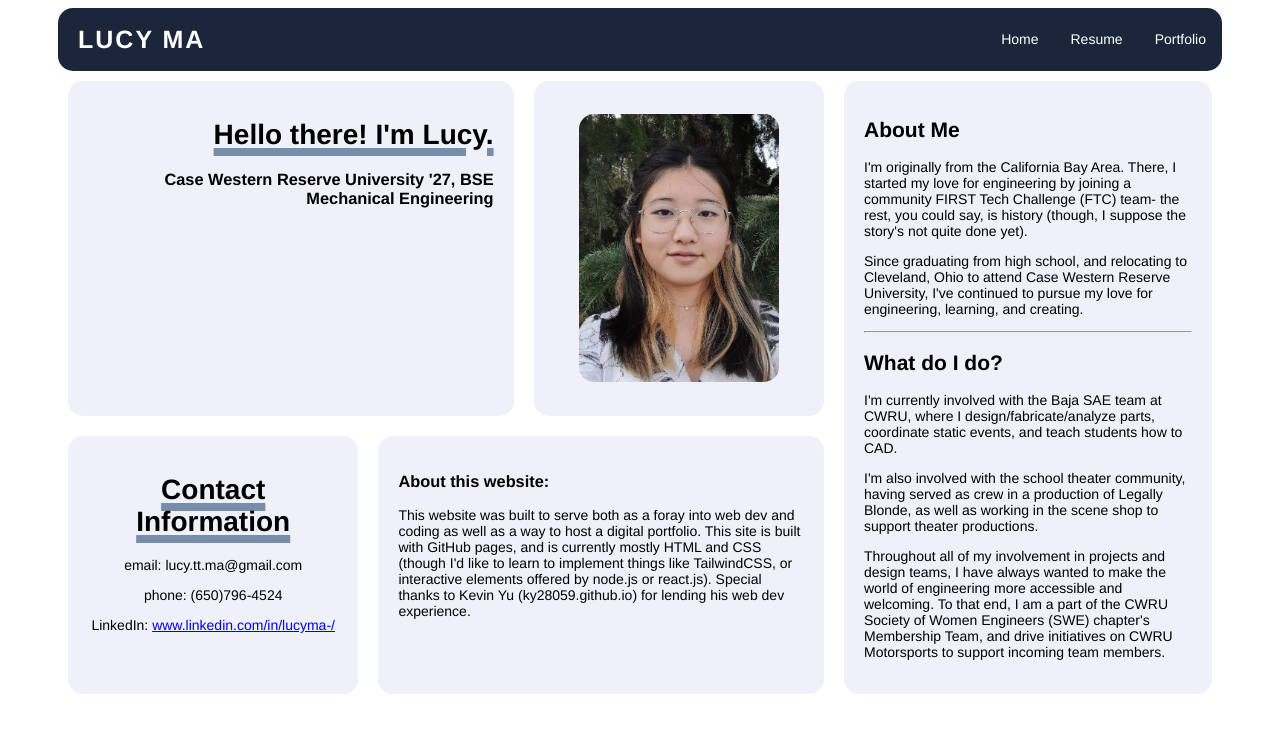
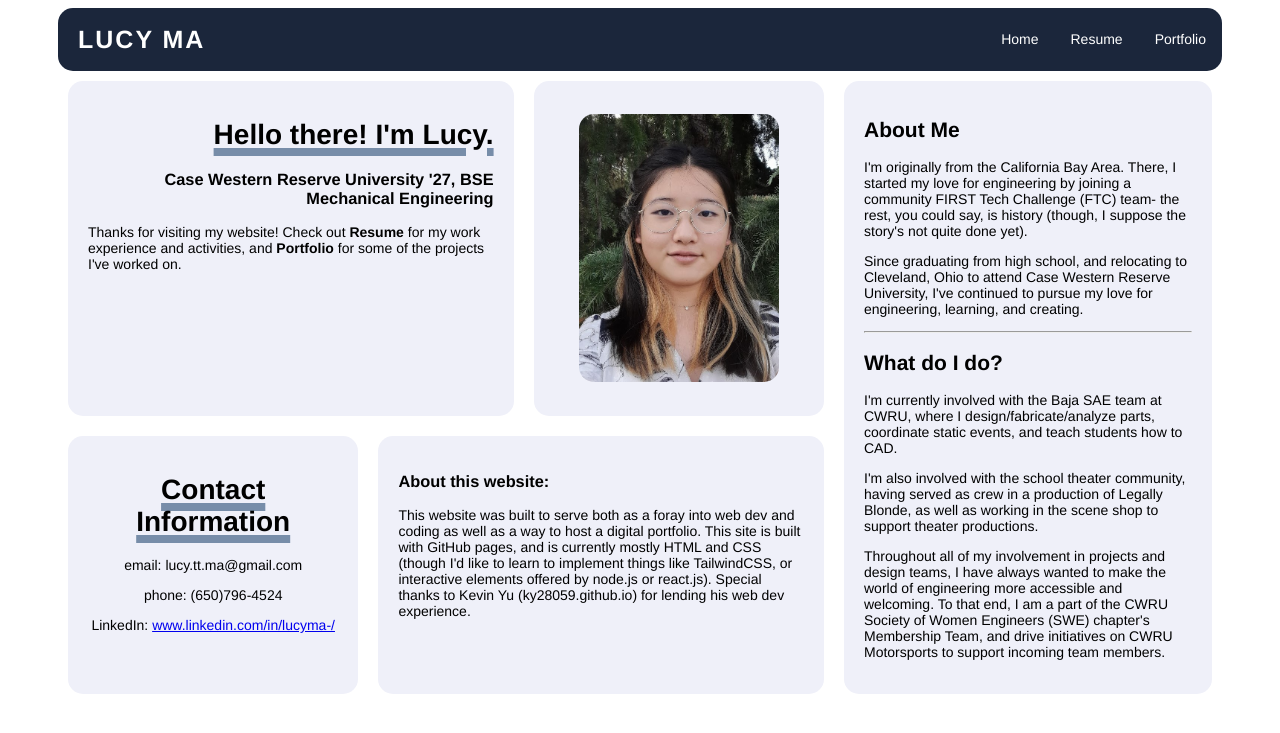
Before and after one commit to lucyttma/lucyttma.github.io, a Jekyll site: the page built from index.html, in a window 1280 px wide. Shown: the top 733 px of the page. Built offline with Jekyll 4.4.1, drawn with Linux system fonts in a browser that asks for light colours.

Commit message:
Update index.html

```diff
--- a/index.html
+++ b/index.html
@@ -7,6 +7,7 @@ title: Home
     <div class="div-hcard">
       <h1 align="right" font-size="40px"> Hello there! I'm Lucy. </h1>
       <h3 align="right" font-size="20px"> Case Western Reserve University '27, BSE Mechanical Engineering </h3>
+      <p> <p>Thanks for visiting my website! Check out <strong>Resume</strong> for my work experience and activities, and <strong>Portfolio</strong> for some of the projects I've worked on. </p> </p>
     </div>
 
     <div class="div-hcard" style="display: grid;">
```
